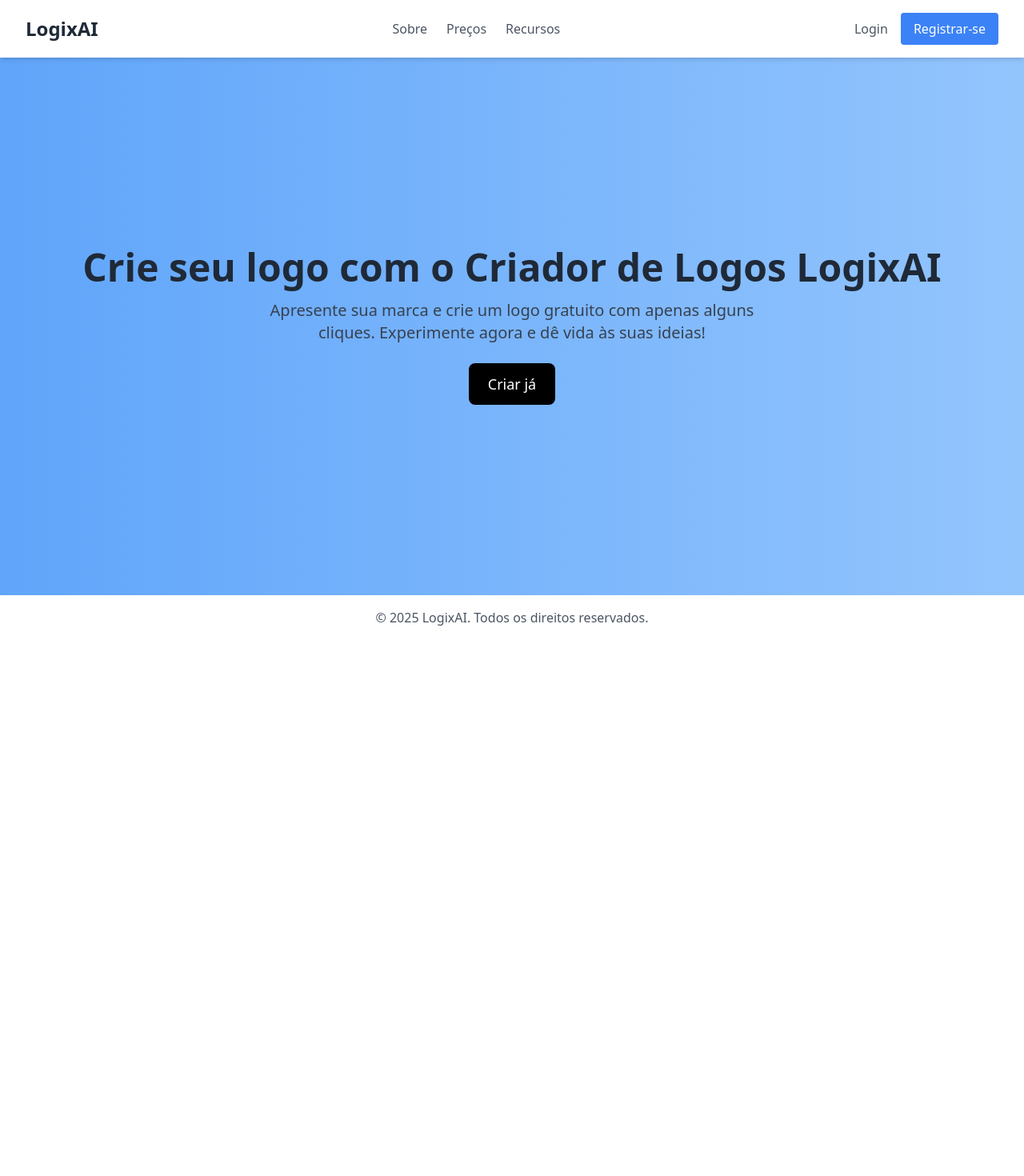
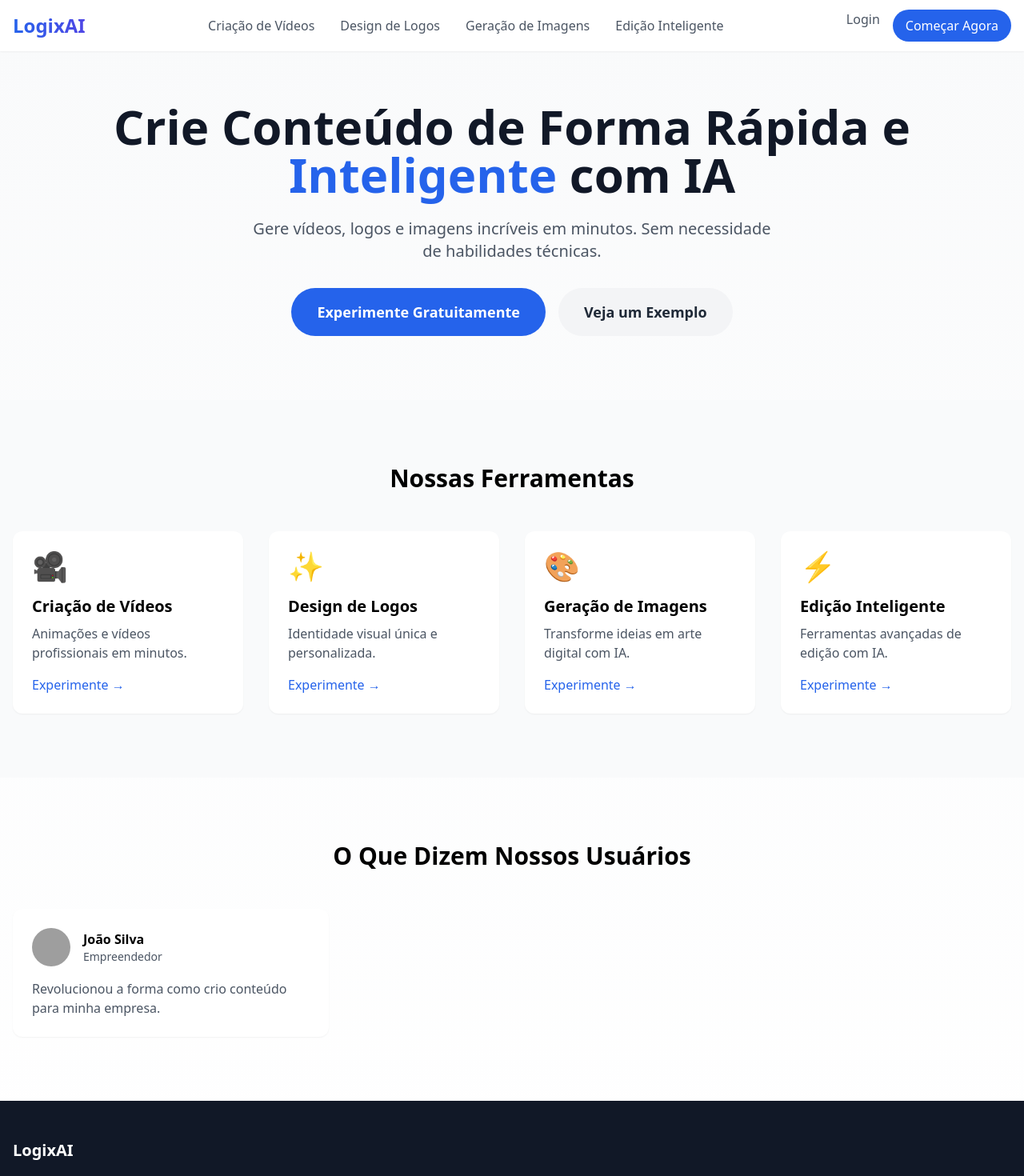
Before and after one commit to Jovicfs/LogixAI, a React (Vite) app: page / in a window 1280 px wide. Shown: the top 1470 px of the page at 80% size. Before the commit the page ends 800 px from the top, so only its background shows below. Built offline with nearby package versions, Linux system fonts and the light colour scheme; grey boxes are pictures that could not be loaded.

Commit message:
Atualização do frontend, moderno e atrativo

```diff
--- a/package.json
+++ b/package.json
@@ -10,6 +10,7 @@
     "server": "python ./server/app.py"
   },
   "dependencies": {
+    "framer-motion": "^11.15.0",
     "react": "^18.2.0",
     "react-dom": "^18.2.0",
     "react-router-dom": "^6.28.1"
--- a/src/components/CreateLogo.jsx
+++ b/src/components/CreateLogo.jsx
@@ -1,4 +1,6 @@
 import React, { useState, useEffect } from 'react';
+import { Link, useNavigate } from 'react-router-dom';
+import { motion } from 'framer-motion';
 
 function CreateLogo() {
   const [companyName, setCompanyName] = useState('');
@@ -176,6 +178,31 @@ function CreateLogo() {
     }
   };
 
+  const features = [
+    {
+      title: 'Criação de Vídeos',
+      path: '/create-video'
+    },
+    {
+      title: 'Design de Logos',
+      path: '/create-logo'
+    },
+    {
+      title: 'Geração de Imagens',
+      path: '/create-image'
+    },
+    {
+      title: 'Edição Inteligente',
+      path: '/smart-edit'
+    }
+  ];
+
+  const handleLogout = () => {
+    localStorage.removeItem('token');
+    localStorage.removeItem('username');
+    navigate('/');
+  };
+
   const StorageMenu = () => (
     <div className="fixed inset-0 bg-black bg-opacity-50 flex items-center justify-center z-50">
       <div className="bg-white rounded-lg p-6 w-11/12 max-w-4xl max-h-[80vh] overflow-y-auto">
@@ -225,121 +252,165 @@ function CreateLogo() {
   );
 
   return (
-    <div className="bg-gradient-to-r from-blue-400 to-blue-300 min-h-screen flex flex-col items-center justify-center">
-      <div className="w-full max-w-3xl bg-white shadow-lg rounded-lg p-8">
-        <div className="flex justify-between items-center mb-6">
-          <h1 className="text-3xl font-bold text-blue-600">AI Logo Generator</h1>
+    <div className="min-h-screen bg-gradient-to-b from-gray-50 to-white">
+      {/* Header */}
+      <header className="fixed w-full bg-white/90 backdrop-blur-sm z-50 shadow-sm">
+        <div className="container mx-auto px-4 py-3 flex justify-between items-center">
+          <Link to="/" className="flex items-center space-x-2">
+            <span className="text-2xl font-bold bg-gradient-to-r from-blue-600 to-indigo-600 text-transparent bg-clip-text">
+              LogixAI
+            </span>
+          </Link>
+
+          <nav className="hidden md:flex space-x-8">
+            {features.map(feature => (
+              <Link
+                key={feature.path}
+                to={feature.path}
+                className="text-gray-600 hover:text-blue-600 transition-colors"
+              >
+                {feature.title}
+              </Link>
+            ))}
+          </nav>
+
+          <div className="flex items-center space-x-4">
             <button
               onClick={() => setShowStorageMenu(true)}
-            className="bg-blue-500 text-white px-4 py-2 rounded-lg hover:bg-blue-600"
+              className="text-gray-600 hover:text-blue-600"
             >
-            Saved Logos
+              Meus Logos
+            </button>
+            <button
+              onClick={handleLogout}
+              className="bg-red-500 text-white px-4 py-2 rounded-full hover:bg-red-600 transition-colors"
+            >
+              Sair
             </button>
           </div>
+        </div>
+      </header>
 
-        <p className="text-center text-gray-500 mb-4">{protectedMessage}</p>
+      {/* Main Content */}
+      <main className="container mx-auto px-4 pt-24 pb-12">
+        <motion.div
+          initial={{ opacity: 0, y: 20 }}
+          animate={{ opacity: 1, y: 0 }}
+          className="max-w-4xl mx-auto bg-white rounded-2xl shadow-lg p-8"
+        >
+          <div className="text-center mb-8">
+            <h1 className="text-3xl font-bold text-gray-900">Crie Seu Logo</h1>
+            <p className="text-gray-600 mt-2">{protectedMessage}</p>
+          </div>
 
-        <div className="grid grid-cols-1 sm:grid-cols-2 gap-6">
+          <div className="grid grid-cols-1 sm:grid-cols-2 gap-6 mb-8">
+            <motion.div
+              initial={{ opacity: 0, x: -20 }}
+              animate={{ opacity: 1, x: 0 }}
+              transition={{ delay: 0.1 }}
+              className="space-y-4"
+            >
               <div>
-            <label className="block text-gray-700 font-semibold mb-2">Company Name:</label>
+                <label className="block text-gray-700 font-medium mb-2">Nome da Empresa</label>
                 <input
                   type="text"
                   value={companyName}
                   onChange={(e) => setCompanyName(e.target.value)}
-              className="w-full border border-gray-300 rounded-lg p-3 focus:ring-2 focus:ring-blue-500 focus:outline-none"
-              placeholder="e.g., TechCorp"
+                  className="w-full px-4 py-3 rounded-lg border border-gray-300 focus:ring-2 focus:ring-blue-500 focus:border-transparent"
+                  placeholder="Ex: TechCorp"
                 />
               </div>
 
               <div>
-            <label className="block text-gray-700 font-semibold mb-2">Sector:</label>
+                <label className="block text-gray-700 font-medium mb-2">Setor</label>
                 <input
                   type="text"
                   value={sector}
                   onChange={(e) => setSector(e.target.value)}
-              className="w-full border border-gray-300 rounded-lg p-3 focus:ring-2 focus:ring-blue-500 focus:outline-none"
-              placeholder="e.g., Technology"
+                  className="w-full px-4 py-3 rounded-lg border border-gray-300 focus:ring-2 focus:ring-blue-500 focus:border-transparent"
+                  placeholder="Ex: Tecnologia"
                 />
               </div>
+            </motion.div>
 
+            <motion.div
+              initial={{ opacity: 0, x: 20 }}
+              animate={{ opacity: 1, x: 0 }}
+              transition={{ delay: 0.2 }}
+              className="space-y-4"
+            >
               <div>
-            <label className="block text-gray-700 font-semibold mb-2">Style:</label>
+                <label className="block text-gray-700 font-medium mb-2">Estilo</label>
                 <input
                   type="text"
                   value={style}
                   onChange={(e) => setStyle(e.target.value)}
-              className="w-full border border-gray-300 rounded-lg p-3 focus:ring-2 focus:ring-blue-500 focus:outline-none"
-              placeholder="e.g., Modern, Minimal"
+                  className="w-full px-4 py-3 rounded-lg border border-gray-300 focus:ring-2 focus:ring-blue-500 focus:border-transparent"
+                  placeholder="Ex: Minimalista, Futurista, Orgânico, Vintage..."
                 />
+                <p className="text-sm text-gray-500 mt-1">
+                  Seja criativo!
+                </p>
               </div>
 
               <div>
-            <label className="block text-gray-700 font-semibold mb-2">Color Preference:</label>
+                <label className="block text-gray-700 font-medium mb-2">Cor Principal</label>
+                <div className="flex items-center space-x-4">
                   <input
                     type="color"
                     value={color}
                     onChange={(e) => setColor(e.target.value)}
-              className="w-full h-12 p-1 border border-gray-300 rounded-lg focus:ring-2 focus:ring-blue-500 focus:outline-none"
+                    className="h-12 w-24 border border-gray-300 rounded-lg cursor-pointer"
                   />
+                  <span className="text-gray-600">{color.toUpperCase()}</span>
                 </div>
               </div>
+            </motion.div>
+          </div>
 
-        <button
+          <motion.button
             onClick={handleGenerateLogo}
-          className="w-full bg-blue-600 text-white font-bold py-3 rounded-lg mt-6 hover:bg-blue-700 transition duration-300"
+            className="w-full bg-blue-600 text-white font-semibold py-4 rounded-lg hover:bg-blue-700 transition-colors"
+            whileHover={{ scale: 1.02 }}
+            whileTap={{ scale: 0.98 }}
           >
-          Generate Logo
-        </button>
+            Gerar Logo
+          </motion.button>
 
-        <div className="mt-8 text-center">
+          {/* Logo Preview */}
+          <motion.div
+            initial={{ opacity: 0 }}
+            animate={{ opacity: 1 }}
+            className="mt-12"
+          >
             {generatedLogo ? (
-            <>
+              <div className="space-y-6">
                 <img
                   src={generatedLogo}
-                alt="Generated Logo"
-                className="mx-auto max-w-full h-auto border border-gray-300 rounded-lg p-4"
+                  alt="Logo Gerado"
+                  className="max-w-md mx-auto rounded-lg shadow-lg"
                 />
-              <button
+                <motion.button
                   onClick={handleDownloadLogo}
                   disabled={isDownloading}
-                className="mt-4 bg-green-600 text-white font-bold py-2 px-6 rounded-lg hover:bg-green-700 transition duration-300"
+                  className="mx-auto block bg-green-600 text-white font-semibold px-8 py-3 rounded-lg hover:bg-green-700 transition-colors"
+                  whileHover={{ scale: 1.05 }}
+                  whileTap={{ scale: 0.95 }}
                 >
-                {isDownloading ? 'Downloading...' : 'Download Logo'}
-              </button>
-            </>
+                  {isDownloading ? 'Baixando...' : 'Baixar Logo'}
+                </motion.button>
+              </div>
             ) : (
-            <p className="text-gray-500">Your generated logo will appear here.</p>
+              <p className="text-center text-gray-500">
+                Seu logo aparecerá aqui após a geração
+              </p>
             )}
-        </div>
+          </motion.div>
+        </motion.div>
+      </main>
 
-        <h2 className="text-xl font-bold mt-10 text-gray-800">Logo Editor</h2>
-        <div className="grid grid-cols-1 sm:grid-cols-2 gap-6 mt-4">
-          <div>
-            <label className="block text-gray-700 font-semibold mb-2">Edit Color:</label>
-            <input
-              type="color"
-              value={color}
-              onChange={(e) => setColor(e.target.value)}
-              className="w-full h-12 p-1 border border-gray-300 rounded-lg focus:ring-2 focus:ring-blue-500 focus:outline-none"
-            />
-          </div>
-
-          <div>
-            <label className="block text-gray-700 font-semibold mb-2">Font Style:</label>
-            <select
-              className="w-full border border-gray-300 rounded-lg p-3 focus:ring-2 focus:ring-blue-500 focus:outline-none"
-            >
-              <option>Arial</option>
-              <option>Helvetica</option>
-              <option>Times New Roman</option>
-              <option>Roboto</option>
-              <option>Montserrat</option>
-            </select>
-          </div>
-        </div>
-
+      {/* Storage Menu Modal */}
       {showStorageMenu && <StorageMenu />}
-      </div>
     </div>
   );
 }
--- a/src/components/Homepage.jsx
+++ b/src/components/Homepage.jsx
@@ -1,5 +1,6 @@
 import React, { useState, useEffect } from 'react';
 import { Link, useNavigate } from 'react-router-dom';
+import { motion } from 'framer-motion'; // Add framer-motion for animations
 
 function HomePage() {
     const [isLoggedIn, setIsLoggedIn] = useState(false);
@@ -23,20 +24,66 @@ function HomePage() {
         navigate('/'); // Redireciona para a página inicial após o logout
     };
 
+    const features = [
+        {
+            title: 'Criação de Vídeos',
+            description: 'Animações e vídeos profissionais em minutos.',
+            icon: '🎥',
+            path: '/create-video'
+        },
+        {
+            title: 'Design de Logos',
+            description: 'Identidade visual única e personalizada.',
+            icon: '✨',
+            path: '/create-logo'
+        },
+        {
+            title: 'Geração de Imagens',
+            description: 'Transforme ideias em arte digital com IA.',
+            icon: '🎨',
+            path: '/create-image'
+        },
+        {
+            title: 'Edição Inteligente',
+            description: 'Ferramentas avançadas de edição com IA.',
+            icon: '⚡',
+            path: '/smart-edit'
+        }
+    ];
+
+    const testimonials = [
+        {
+            name: 'João Silva',
+            role: 'Empreendedor',
+            comment: 'Revolucionou a forma como crio conteúdo para minha empresa.',
+            avatar: 'https://randomuser.me/api/portraits/men/1.jpg'
+        },
+        // ...add more testimonials
+    ];
+
     return (
-        <div className="bg-gradient-to-r from-blue-400 to-blue-300 min-h-screen flex flex-col items-center">
-            <header className="w-full bg-white py-4 px-8 flex justify-between items-center shadow-md">
-                {/* Logo */}
-                <div className="text-2xl font-bold text-gray-800">LogixAI</div>
+        <div className="min-h-screen bg-gradient-to-b from-gray-50 to-white">
+            {/* Header */}
+            <header className="fixed w-full bg-white/90 backdrop-blur-sm z-50 shadow-sm">
+                <div className="container mx-auto px-4 py-3 flex justify-between items-center">
+                    <Link to="/" className="flex items-center space-x-2">
+                        <span className="text-2xl font-bold bg-gradient-to-r from-blue-600 to-indigo-600 text-transparent bg-clip-text">
+                            LogixAI
+                        </span>
+                    </Link>
 
-                {/* Navigation Links */}
-                <nav className="hidden md:flex space-x-6">
-                    <Link to="/about" className="text-gray-600 hover:text-gray-800">Sobre</Link>
-                    <Link to="/pricing" className="text-gray-600 hover:text-gray-800">Preços</Link>
-                    <Link to="/features" className="text-gray-600 hover:text-gray-800">Recursos</Link>
+                    <nav className="hidden md:flex space-x-8">
+                        {features.map(feature => (
+                            <Link
+                                key={feature.path}
+                                to={feature.path}
+                                className="text-gray-600 hover:text-blue-600 transition-colors"
+                            >
+                                {feature.title}
+                            </Link>
+                        ))}
                     </nav>
 
-                {/* Call-to-action and User Actions */}
                     <div className="flex items-center space-x-4">
                         {isLoggedIn ? (
                             <>
@@ -46,32 +93,125 @@ function HomePage() {
                                 </button>
                             </>
                         ) : (
-                        <>
-                            <Link to="/sign-in" className="text-gray-600 hover:text-gray-800">Login</Link>
-                            <Link to="/sign-up" className="bg-blue-500 text-white px-4 py-2 rounded hover:bg-blue-700">
-                                Registrar-se
+                            <div className="flex space-x-4">
+                                <Link to="/sign-in" className="text-gray-600 hover:text-blue-600">
+                                    Login
                                 </Link>
-                        </>
+                                <Link to="/sign-up" className="bg-blue-600 text-white px-4 py-2 rounded-full hover:bg-blue-700">
+                                    Começar Agora
+                                </Link>
+                            </div>
                         )}
+                    </div>
                 </div>
             </header>
 
-            {/* Main Section */}
-            <main className="flex-grow flex flex-col justify-center items-center text-center px-4">
-                <h1 className="text-4xl md:text-5xl font-extrabold text-gray-800 mb-4">
-                    Crie seu logo com o Criador de Logos LogixAI
-                </h1>
-                <p className="text-gray-700 text-lg md:text-xl max-w-2xl mb-6">
-                    Apresente sua marca e crie um logo gratuito com apenas alguns cliques. Experimente agora e dê vida às suas ideias!
-                </p>
-                <Link to="/create-logo" className="bg-black text-white text-lg px-6 py-3 rounded-lg hover:bg-gray-800">
-                    Criar já
+            {/* Hero Section */}
+            <section className="pt-32 pb-20 px-4">
+                <div className="container mx-auto text-center">
+                    <motion.h1
+                        className="text-5xl md:text-6xl font-bold text-gray-900 mb-6"
+                        initial={{ opacity: 0, y: 20 }}
+                        animate={{ opacity: 1, y: 0 }}
+                        transition={{ duration: 0.5 }}
+                    >
+                        Crie Conteúdo de Forma Rápida e{' '}
+                        <span className="text-blue-600">Inteligente</span> com IA
+                    </motion.h1>
+
+                    <motion.p
+                        className="text-xl text-gray-600 mb-8 max-w-2xl mx-auto"
+                        initial={{ opacity: 0 }}
+                        animate={{ opacity: 1 }}
+                        transition={{ delay: 0.2 }}
+                    >
+                        Gere vídeos, logos e imagens incríveis em minutos. Sem necessidade de habilidades técnicas.
+                    </motion.p>
+
+                    <div className="flex justify-center space-x-4">
+                        <Link
+                            to="/sign-up"
+                            className="bg-blue-600 text-white px-8 py-4 rounded-full text-lg font-semibold hover:bg-blue-700 transition-colors"
+                        >
+                            Experimente Gratuitamente
                         </Link>
-            </main>
+                        <button className="bg-gray-100 text-gray-800 px-8 py-4 rounded-full text-lg font-semibold hover:bg-gray-200 transition-colors">
+                            Veja um Exemplo
+                        </button>
+                    </div>
+                </div>
+            </section>
+
+            {/* Features Grid */}
+            <section className="py-20 bg-gray-50">
+                <div className="container mx-auto px-4">
+                    <h2 className="text-3xl font-bold text-center mb-12">Nossas Ferramentas</h2>
+                    <div className="grid md:grid-cols-2 lg:grid-cols-4 gap-8">
+                        {features.map((feature, index) => (
+                            <motion.div
+                                key={feature.path}
+                                className="bg-white p-6 rounded-xl shadow-sm hover:shadow-md transition-shadow"
+                                initial={{ opacity: 0, y: 20 }}
+                                animate={{ opacity: 1, y: 0 }}
+                                transition={{ delay: index * 0.1 }}
+                            >
+                                <div className="text-4xl mb-4">{feature.icon}</div>
+                                <h3 className="text-xl font-semibold mb-2">{feature.title}</h3>
+                                <p className="text-gray-600 mb-4">{feature.description}</p>
+                                <Link
+                                    to={feature.path}
+                                    className="text-blue-600 hover:text-blue-700 font-medium"
+                                >
+                                    Experimente →
+                                </Link>
+                            </motion.div>
+                        ))}
+                    </div>
+                </div>
+            </section>
+
+            {/* Testimonials */}
+            <section className="py-20">
+                <div className="container mx-auto px-4">
+                    <h2 className="text-3xl font-bold text-center mb-12">O Que Dizem Nossos Usuários</h2>
+                    <div className="grid md:grid-cols-2 lg:grid-cols-3 gap-8">
+                        {testimonials.map((testimonial, index) => (
+                            <motion.div
+                                key={index}
+                                className="bg-white p-6 rounded-xl shadow-sm"
+                                initial={{ opacity: 0 }}
+                                animate={{ opacity: 1 }}
+                                transition={{ delay: index * 0.2 }}
+                            >
+                                <div className="flex items-center mb-4">
+                                    <img
+                                        src={testimonial.avatar}
+                                        alt={testimonial.name}
+                                        className="w-12 h-12 rounded-full mr-4"
+                                    />
+                                    <div>
+                                        <h4 className="font-semibold">{testimonial.name}</h4>
+                                        <p className="text-gray-600 text-sm">{testimonial.role}</p>
+                                    </div>
+                                </div>
+                                <p className="text-gray-600">{testimonial.comment}</p>
+                            </motion.div>
+                        ))}
+                    </div>
+                </div>
+            </section>
 
             {/* Footer */}
-            <footer className="w-full bg-white py-4 text-center text-gray-600">
-                &copy; {new Date().getFullYear()} LogixAI. Todos os direitos reservados.
+            <footer className="bg-gray-900 text-white py-12">
+                <div className="container mx-auto px-4">
+                    <div className="grid md:grid-cols-4 gap-8">
+                        <div>
+                            <h3 className="text-xl font-bold mb-4">LogixAI</h3>
+                            <p className="text-gray-400">Transformando ideias em realidade com IA</p>
+                        </div>
+                        {/* Add more footer sections */}
+                    </div>
+                </div>
             </footer>
         </div>
     );
```
Also changed, not shown: 2 other files (tests, documents, lock files or other folders). Lines whose indentation alone changed are shown as unchanged.
